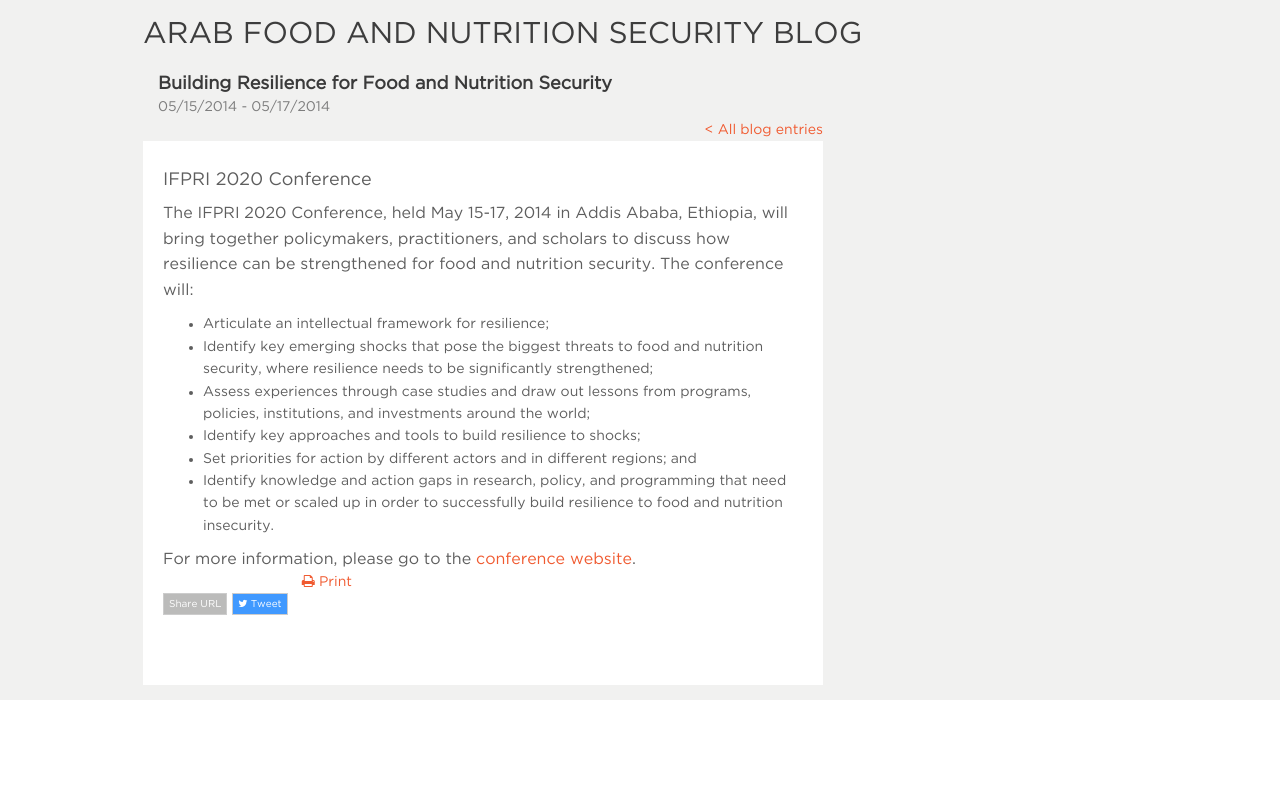
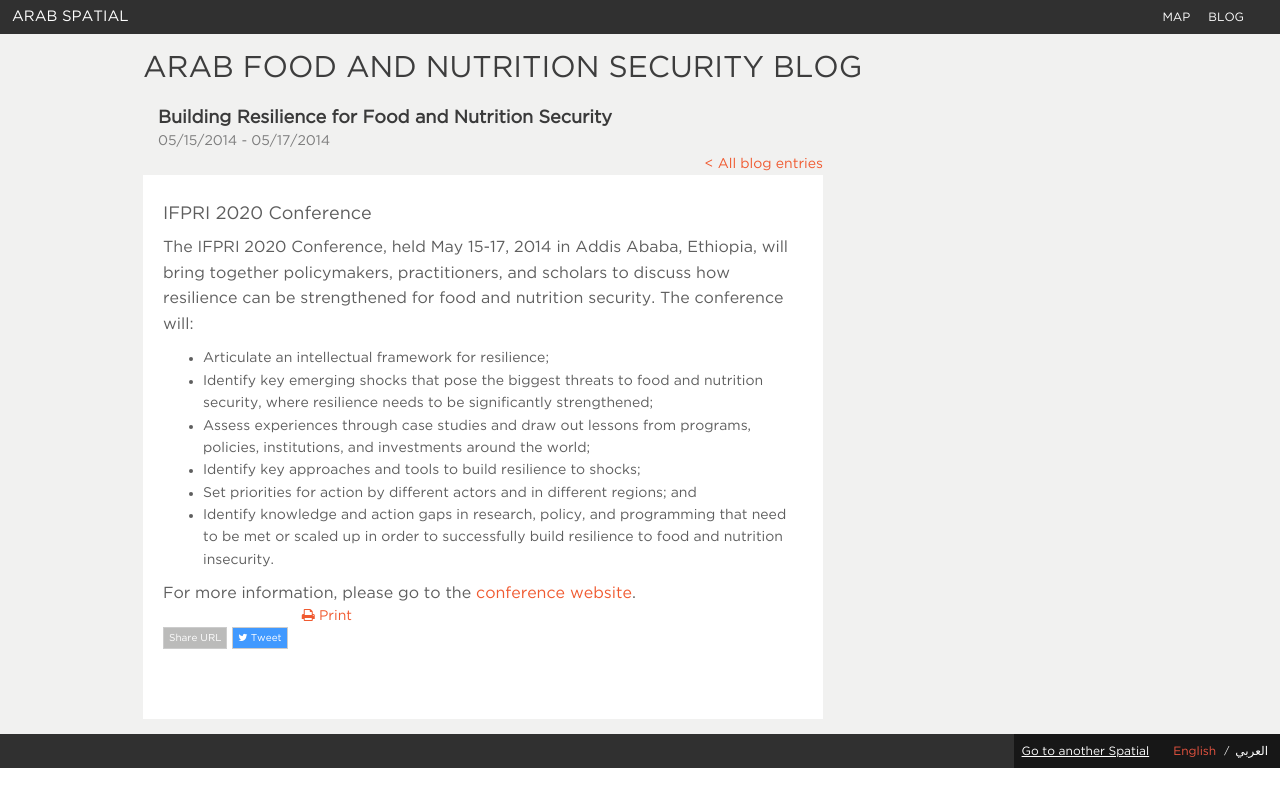
Before and after one commit to jharpster/arabspatialblog3, a Jekyll site: the page built from _posts/events/2014-05-20-building-resilience-for-food-and-nutrition-security.md, in a window 1280 px wide. Shown: the top 807 px of the page. Built offline with Jekyll 4.4.1, drawn with Linux system fonts in a browser that asks for light colours; nearby versions of some CDN libraries; comment, search, counter and statistics services are not loaded.

Commit message:
Added components from 3.0

```diff
--- a/_layouts/blogpost.html
+++ b/_layouts/blogpost.html
@@ -24,6 +24,8 @@
     <!--<link href="{{site.baseurl}}/css/myFeedStyle.css" rel="stylesheet">-->
 
     <link href="{{site.baseurl}}/css/animate.css" rel="stylesheet">
+
+      <link href="{{site.baseurl}}/css/ws_extras.css" rel="stylesheet" type="text/css" />
 
     <link href="//netdna.bootstrapcdn.com/font-awesome/4.0.3/css/font-awesome.css" rel="stylesheet">
 
@@ -53,7 +55,9 @@
 
     <div class="bodyContainer clearfix grayBackground">
 
-
+        <div id="outerHeader" class="clearfix">
+            <div id="header"></div>
+        </div>
 
 
         <div class="feedContainer clearfix grayBackground">
@@ -97,7 +101,9 @@
         </div>
       </div>
 
-
+    <div id="outerFooter" class="clearfix">
+        <div id="footer"></div>
+    </div>
 
     </div><!-- /.container -->
     </div>
@@ -109,6 +115,8 @@
     <script src="https://ajax.googleapis.com/ajax/libs/jquery/1.11.0/jquery.min.js"></script>
     <script src="http://code.jquery.com/jquery-1.9.0.js"></script>
     <script src="http://twitter.github.io/typeahead.js/releases/latest/typeahead.bundle.js"></script>
+
+    <script src="{{site.baseurl}}/ws_extras.js"></script>
 
     <script>
     $(".month").on("click", function () {
@@ -286,6 +294,37 @@
       $("#blog-title").html("{{site.blogname}}");
   }
 
+  $( document ).ready(function() {
+      var Header = new WSHeader('header', HEADER_MOCK_OBJ, {
+          onLogoClick:function() {
+              var url = 'http://54.191.215.52/ArabSpatial/?id=MENA&s=lp';
+              window.open(url, "_self");
+          },
+          onMapClick:function() {
+              console.log("Clicked on Map");
+              var url = 'http://54.191.215.52/ArabSpatial/?id=MENA&s=map';
+              window.open(url, "_self");
+          },
+          onBlogClick:function() {
+              console.log("Clicked on Blog");
+          }
+      });
+      var Footer = new WSFooter('footer', FOOTER_MOCK_OBJ, {
+          onLang1Click:function() {
+              Header.translate('ara');
+              Footer.translate('ara');
+              translate('ara');
+          },
+          onLang2Click:function() {
+              Footer.translate('en');
+              Header.translate('en');
+              translate('en');
+          }
+      });
+      Footer.translate('en');
+      Header.translate('en');
+  });
+
   </script>
 
   <script>
```
